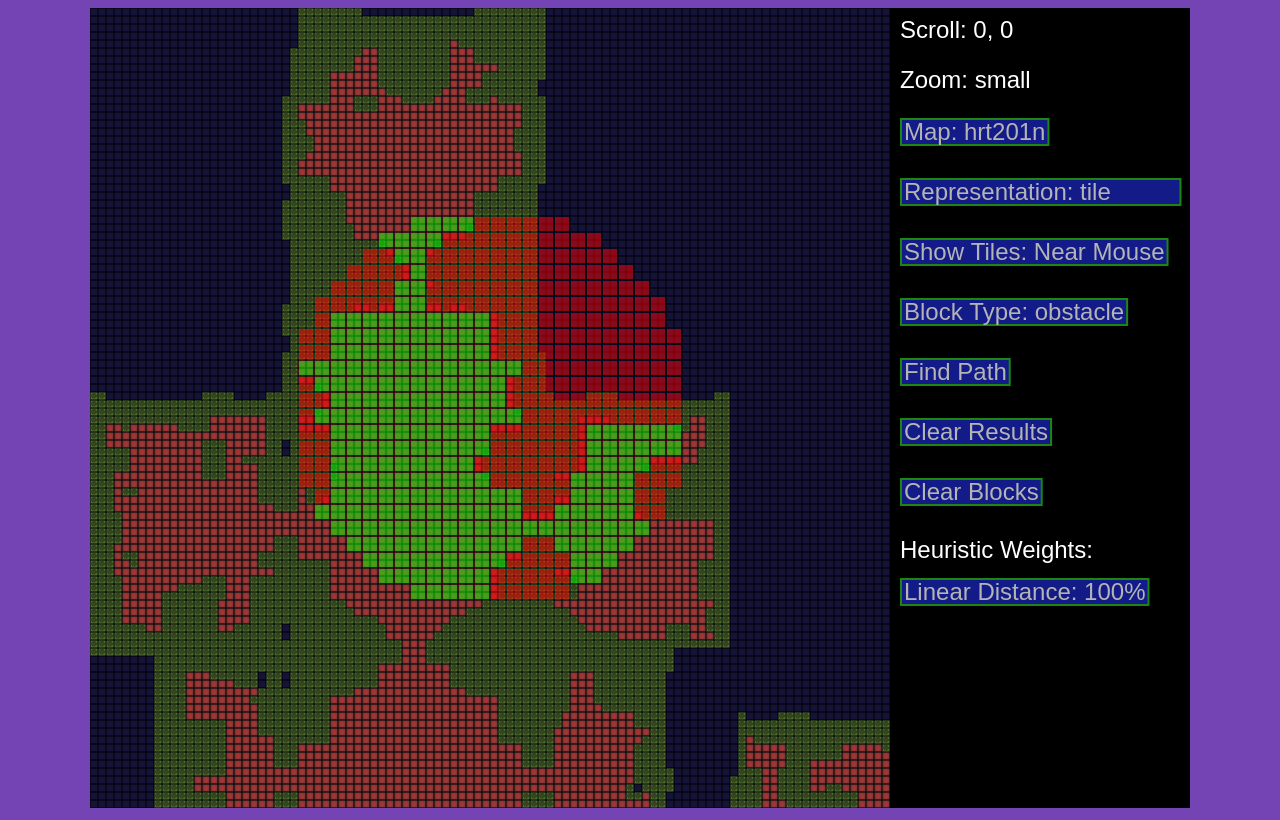
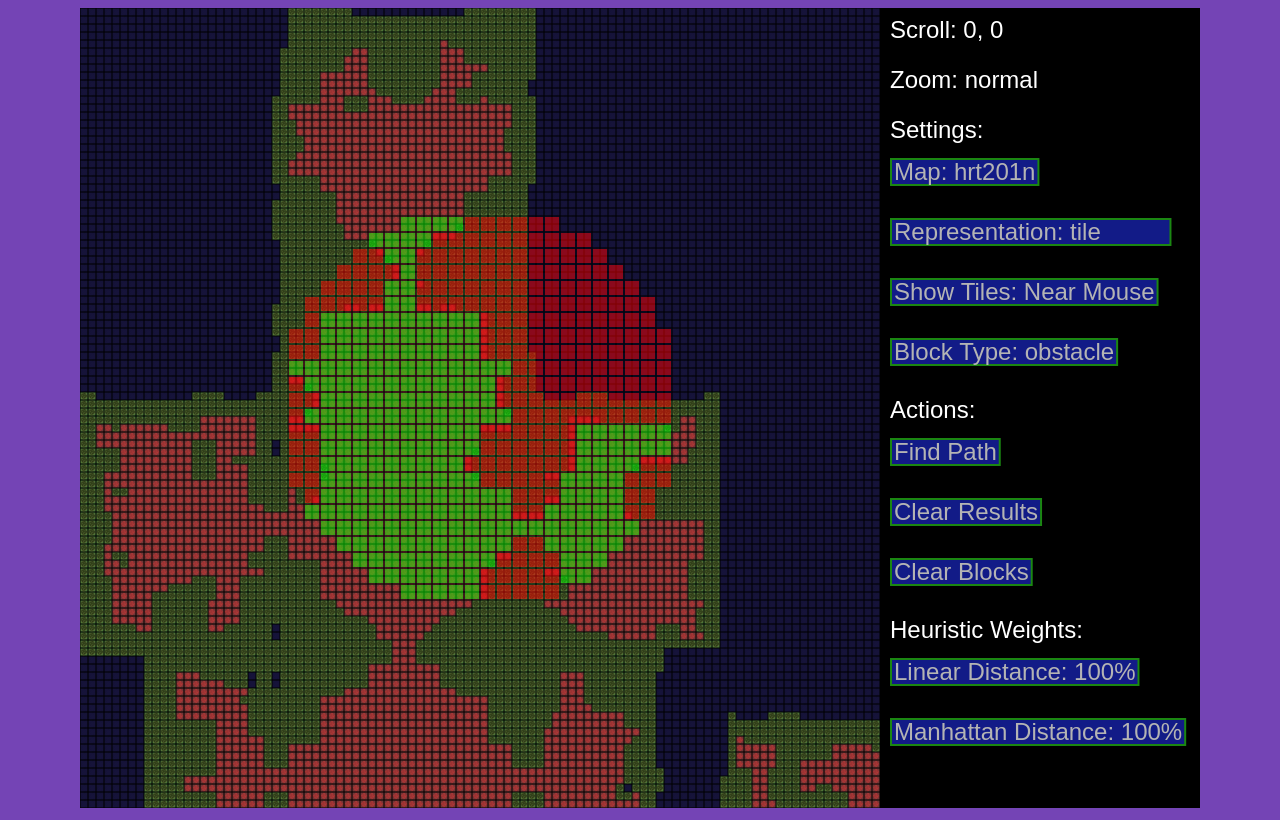
Before and after one commit to rystills/pathfinding, a plain HTML site: page index.html in a window 1280 px wide. Drawn offline with Linux system fonts and the light colour scheme; animation ran at ten frames a second.

Commit message:
update readme, add manhattan distance as second heuristic, organize UI

```diff
--- a/index.html
+++ b/index.html
@@ -3,7 +3,7 @@
 <body style="background-color:#7444b5">
 	<div id="canvasDiv" align="center">
 		<canvas id="cnv" width="800" height="800"></canvas><canvas
-		id="uicnv" width="300" height="800"></canvas>
+		id="uicnv" width="320" height="800"></canvas>
 	</div>
 	<script src="main.js"></script>
 </body>
--- a/main.js
+++ b/main.js
@@ -7,7 +7,7 @@
  */
 function calculatePath(terrain,startSpace,goalSpace) {
 	/**
-	 * helper function for calculatePath; composes the final path by tracing through space parents
+	 * helper function for calculatePath: composes the final path by tracing through space parents
 	 * @param startSpace: the starting space for the path
 	 * @param goalSpace: the goal space for the path
 	 * @returns an ordered list of spaces which form the final path
@@ -25,12 +25,23 @@ function calculatePath(terrain,startSpace,goalSpace) {
 	}
 
 	/**
-	 * calculate the total cost of the active heuristics when applied to the input space
+	 * helper function for calculatePath: calculate the manhattan distance between two spaces
+	 * @param space1: the first space whose coordinates we wish to check
+	 * @param space2: the second space whose coordinates we wish to check
+	 */
+	function manhattanDistance(space1,space2) {
+		return Math.abs(space2.x-space1.x) + Math.abs(space2.y-space1.y);
+	}
+
+	/**
+	 * helper function for calculatePath: calculate the total cost of the active heuristics when applied to the input space
 	 * @param desiredSpace: the space whose heuristic cost we wish to calculate
 	 */
 	function calculateHeuristics(desiredSpace) {
 		//heuristic 1: linear distance
-		return getDistance(desiredSpace.x,desiredSpace.y, goalSpace.x,goalSpace.y) * heuristic1Weight;
+		var weight1 = getDistance(desiredSpace.x,desiredSpace.y, goalSpace.x,goalSpace.y) * heuristic1Weight;
+		var weight2 = manhattanDistance(desiredSpace,goalSpace) * heuristic2Weight;
+		return weight1 + weight2;
 	}
 
 
@@ -261,6 +272,10 @@ function changeHeuristicWeight(heuristicNum) {
 		heuristic1Weight = (heuristic1Weight + 1) % 5;
 		this.text = "Linear Distance: " + heuristic1Weight + (heuristic1Weight == 0 ? "%" : "00%");
 	}
+	else if (heuristicNum == 2) {
+		heuristic2Weight = (heuristic2Weight + 1) % 5;
+		this.text = "Manhattan Distance: " + heuristic2Weight + (heuristic2Weight == 0 ? "%" : "00%");
+	}
 }
 
 /**
@@ -404,8 +419,10 @@ function drawHUD() {
 	uictx.font = "24px Arial";
 	uictx.fillStyle = "#FFFFFF";
 	uictx.fillText("Scroll: " + scrollX + ", " + scrollY, 10,30);
-	uictx.fillText("Zoom: " + (tileSize == 16 ? "normal" : (tileSize == 8 ? "small" : "tiny")), 10,80);
-	uictx.fillText("Heuristic Weights:",10,550);
+	uictx.fillText("Zoom: " + (tileSize == 16 ? "large" : (tileSize == 8 ? "normal" : "small")), 10,80);
+	uictx.fillText("Settings:",10,130);
+	uictx.fillText("Actions:",10,410);
+	uictx.fillText("Heuristic Weights:",10,630);
 }
 
 /**
@@ -722,14 +739,15 @@ function initGlobals() {
 
 	//global list of UI buttons
 	buttons = [];
-	buttons.push(new Button(10,110,uicnv,"Map: hrt201n",24,changeMap));
-	buttons.push(new Button(10,170,uicnv,"Representation: tile          ",24,changeMode));
-	buttons.push(new Button(10,230,uicnv,"Show Tiles: Near Mouse",24,changeMaxMouseDistance));
-	buttons.push(new Button(10,290,uicnv,"Block Type: obstacle",24,changeBlockType));
-	buttons.push(new Button(10,350,uicnv,"Find Path",24,findPath));
-	buttons.push(new Button(10,410,uicnv,"Clear Results",24,clearResults));
-	buttons.push(new Button(10,470,uicnv,"Clear Blocks",24,clearBlocks));
-	buttons.push(new Button(10,570,uicnv,"Linear Distance: 100%",24,changeHeuristicWeight,1));
+	buttons.push(new Button(10,150,uicnv,"Map: hrt201n",24,changeMap));
+	buttons.push(new Button(10,210,uicnv,"Representation: tile          ",24,changeMode));
+	buttons.push(new Button(10,270,uicnv,"Show Tiles: Near Mouse",24,changeMaxMouseDistance));
+	buttons.push(new Button(10,330,uicnv,"Block Type: obstacle",24,changeBlockType));
+	buttons.push(new Button(10,430,uicnv,"Find Path",24,findPath));
+	buttons.push(new Button(10,490,uicnv,"Clear Results",24,clearResults));
+	buttons.push(new Button(10,550,uicnv,"Clear Blocks",24,clearBlocks));
+	buttons.push(new Button(10,650,uicnv,"Linear Distance: 100%",24,changeHeuristicWeight,1));
+	buttons.push(new Button(10,710,uicnv,"Manhattan Distance: 100%",24,changeHeuristicWeight,2));
 
 	//object containing hashed block locations in form x,y
 	blocks = {};
@@ -743,6 +761,7 @@ function initGlobals() {
 
 	//store heuristic rates, to be modified by the user if desired
 	heuristic1Weight = 1;
+	heuristic2Weight = 1;
 }
 
 //disallow right-click context menu as right click functionality is necessary for block removal
```
Also changed, not shown: 1 other file.
